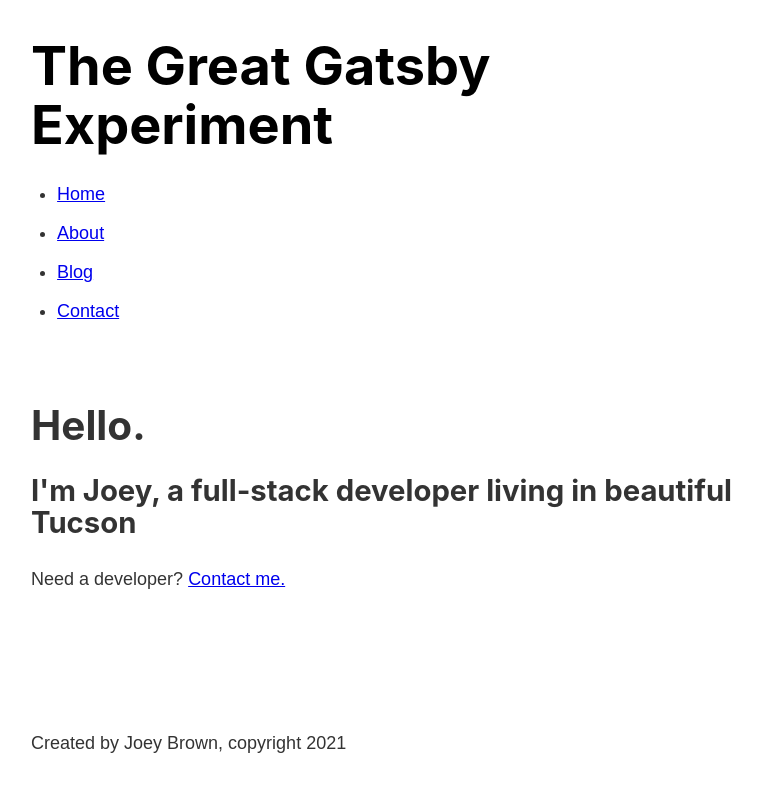
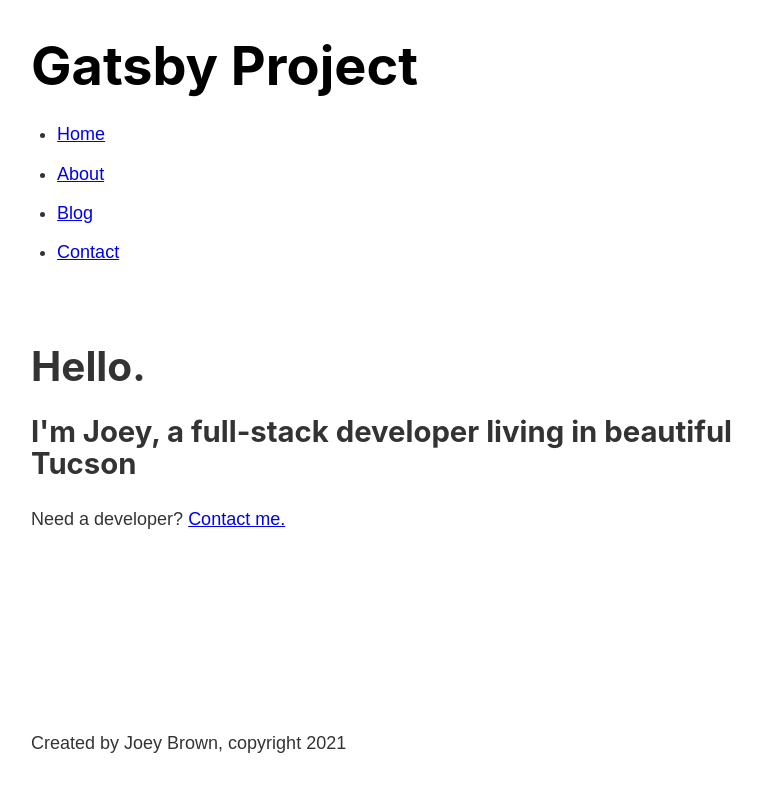
Before and after one commit to joeybrown-ctrl/Gatsby-Project, a Gatsby site: page / in a window 1280 px wide. Shown: the whole page, without its empty margins (252-1014 px from the left). Built offline with nearby package versions, Linux system fonts and the light colour scheme; Gatsby itself is replaced by a stand-in of ours.

Commit message:
configuring graphQL within header component

```diff
--- a/gatsby-config.js
+++ b/gatsby-config.js
@@ -6,6 +6,10 @@
 
 module.exports = {
   /* Your site config here */
+  siteMetadata: {
+    title: 'Gatsby Project',
+    author: 'George Joseph Brown'
+  },
   plugins: [
     `gatsby-plugin-sass`
   ]
--- a/src/components/Header.js
+++ b/src/components/Header.js
@@ -1,15 +1,26 @@
 import React from 'react';
-import { Link } from 'gatsby';
+import { Link, useStaticQuery, graphql } from 'gatsby';
 
 //headerStyles contains all the properties from the stylesheet
 import headerStyles from './Header.module.scss';
 
 const Header = () => {
+    const data = useStaticQuery(graphql`
+        query {
+            site {
+                siteMetadata {
+                    title
+                }
+            }
+        }
+    `)
+
+
     return (
         <header className={headerStyles.header}>
             <h3>
                 <Link className={headerStyles.title} to="/">
-                The Great Gatsby Experiment
+                    {data.site.siteMetadata.title}
                 </Link>
             </h3>
             <nav>
```
